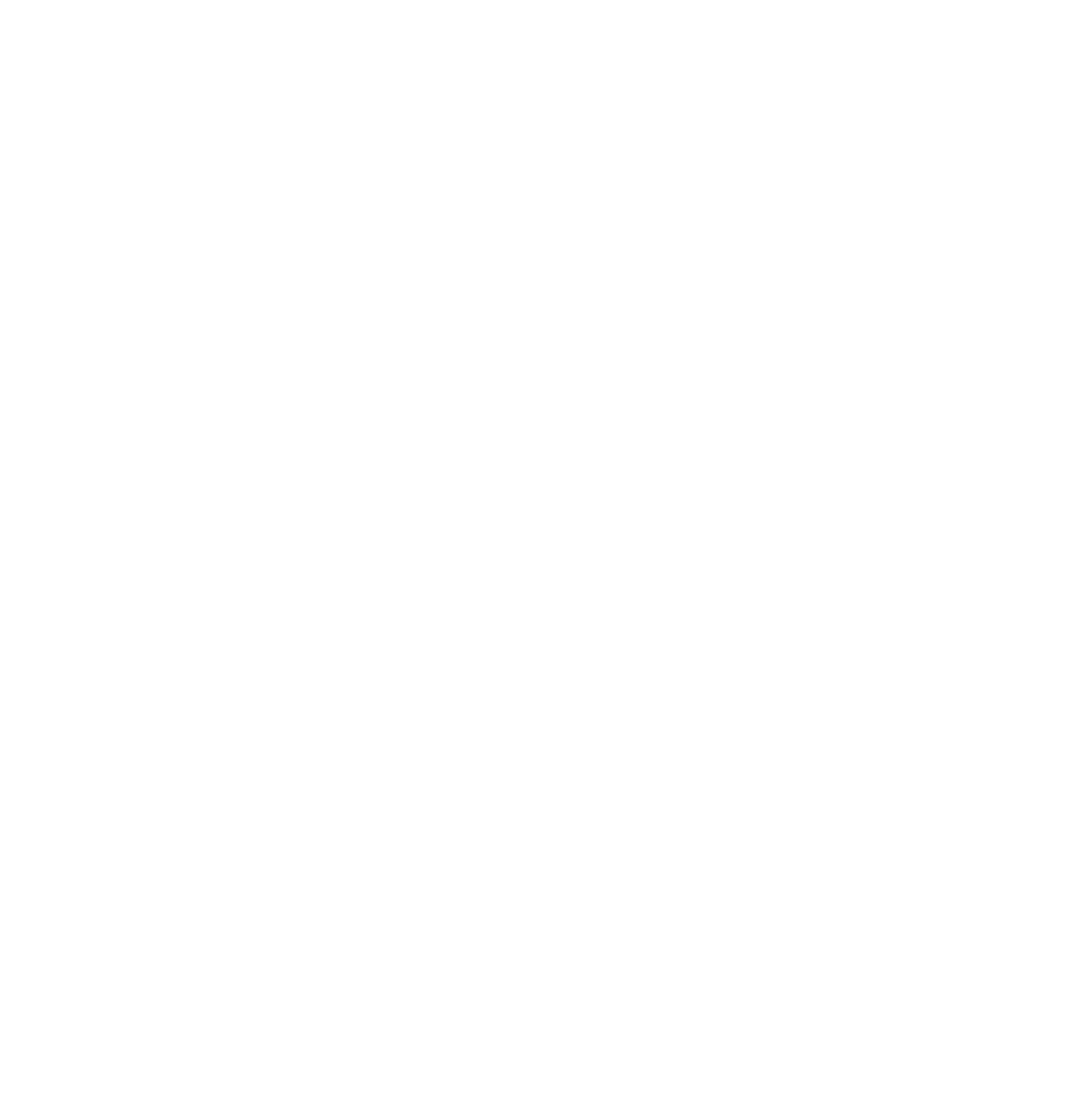
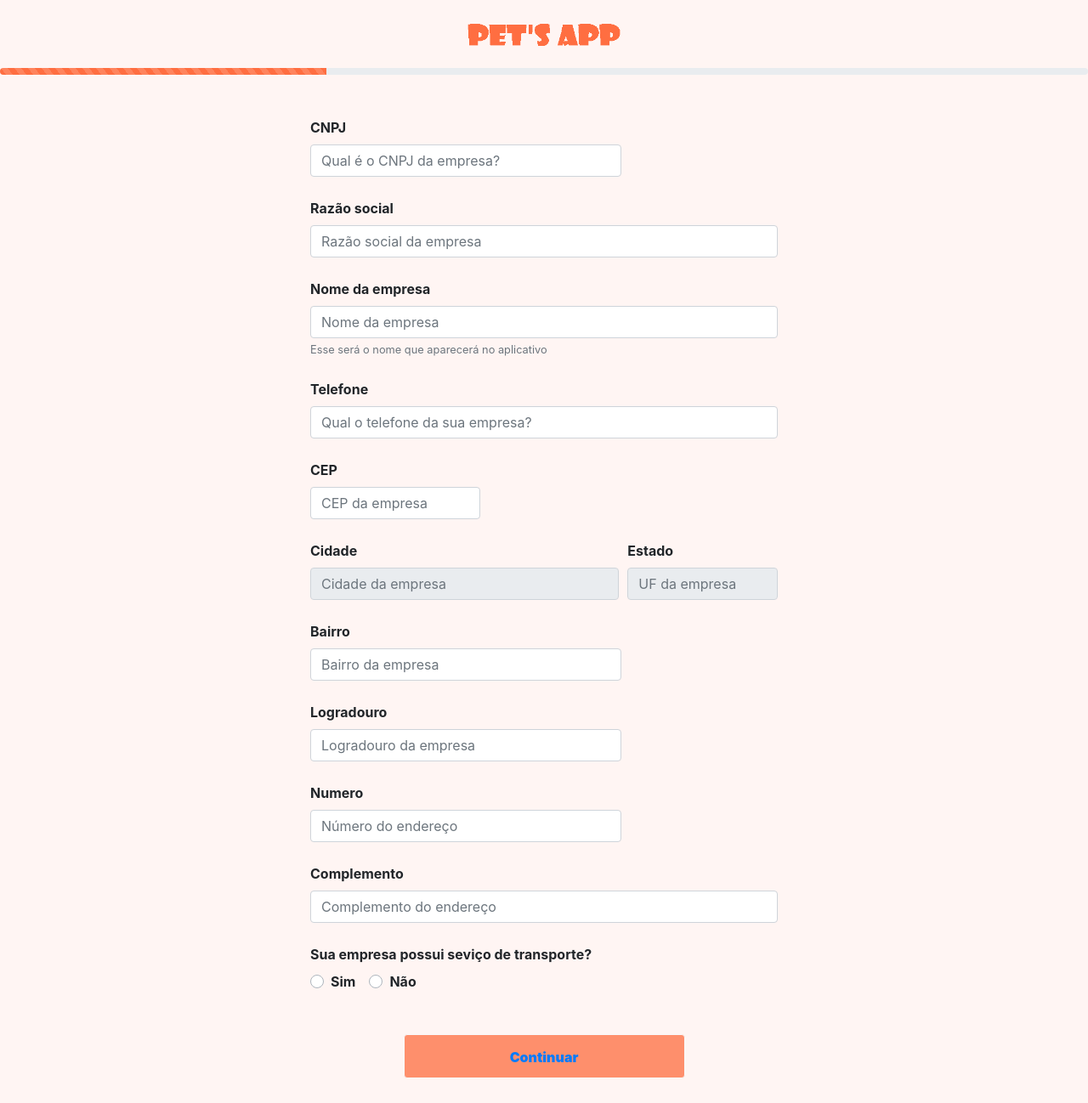
Before and after one commit to peemedeiros/Pets-app-frontend, a React (Create React App) app: page /cadastro in a window 1280 px wide. Shown: the whole page at 85% size. Before the commit the page ends 800 px from the top, so only its background shows below. Built offline with nearby package versions, Linux system fonts and the light colour scheme.

Commit message:
Criando etapas de cadastro

```diff
--- /dev/null
+++ b/src/components/home/cadastro.js
@@ -0,0 +1,32 @@
+import React from 'react';
+
+import CadastroEmpresaForm from './formularioCadastro';
+import ConfirmarCadastro from './confirmacaoCadastro';
+
+import logo2 from '../../assets/logo2.png';
+
+export default function Cadastro(){
+    return(
+        <>
+            <div className='cadastro-main'>
+                <div className='container'>
+                    <div className='nav-bar-container center'>
+                        <img src={logo2} alt="logo" />
+
+                    </div>
+                </div>
+                <div className="progress">
+                    <div className="progress-bar progress-bar-striped progress-bar-animated barra-width" role="progressbar" aria-valuenow="75" aria-valuemin="0" aria-valuemax="100"></div>
+                </div>
+                <div className="container">
+                    <div className="row">
+                        <div className="col">
+                            <CadastroEmpresaForm />
+                        </div>
+                    </div>
+                </div>
+            </div>
+
+        </>
+    )
+}
--- /dev/null
+++ b/src/components/home/confirmacaoCadastro.js
@@ -0,0 +1,11 @@
+import React from 'react';
+
+export default function ConfirmarCadastro(){
+    return(
+        <>
+            <div className="formularioConfirmacao">
+
+            </div>
+        </>
+    )
+}
--- /dev/null
+++ b/src/components/home/formularioCadastro.js
@@ -0,0 +1,86 @@
+import React from 'react';
+import { Link } from 'react-router-dom';
+
+export default function FormularioCadastro(){
+    return(
+        <>
+            <form className='cadastroEmpresa center'>
+            <div class="form-group">
+                <label for="inputCnpj">CNPJ</label>
+                <input type="txt" class="form-control cnpj" id="inputCnpj" placeholder="Qual é o CNPJ da empresa?"/>
+            </div>
+
+            <div class="form-group">
+                <label for="inputRazaoSocial">Razão social</label>
+                <input type="txt" class="form-control" id="inputRazaoSocial" placeholder="Razão social da empresa"/>
+            </div>
+
+            <div class="form-group">
+                <label for="inputNomeEmpresa">Nome da empresa</label>
+                <input type="txt" class="form-control" id="inputNomeEmpresa" placeholder="Nome da empresa"/>
+                <small id="emailHelp" class="form-text text-muted">Esse será o nome que aparecerá no aplicativo</small>
+            </div>
+
+            <div class="form-group">
+                <label for="inputTelefoneEmpresa">Telefone</label>
+                <input type="txt" class="form-control" id="inputTelefoneEmpresa" placeholder="Qual o telefone da sua empresa?"/>
+            </div>
+
+            <div class="form-group">
+                <label for="inputCep">CEP</label>
+                <input type="txt" class="form-control cep" id="inputCep" placeholder="CEP da empresa"/>
+            </div>
+
+            <div className="form-row">
+                <div className="form-group col-md-8">
+                    <label for="inputCidade">Cidade</label>
+                    <input type="text" className="form-control" id="inputCidade" readOnly placeholder="Cidade da empresa"/>
+                </div>
+                    <div className="form-group col-md-4">
+                    <label for="inputEstado">Estado</label>
+                <input type="password" className="form-control" id="inputEstado" readOnly placeholder="UF da empresa"/>
+                </div>
+            </div>
+
+            <div className="form-group">
+                <label for="inputBairro">Bairro</label>
+                <input type="text" className="form-control cnpj" id="inputBairro" placeholder="Bairro da empresa"/>
+            </div>
+
+            <div className="form-group">
+                <label for="inputLogradouro">Logradouro</label>
+                <input type="text" className="form-control cnpj" id="inputLogradouro" placeholder="Logradouro da empresa"/>
+            </div>
+
+            <div className="form-group">
+                <label for="inputNumero">Numero</label>
+                <input type="text" className="form-control cnpj" id="inputNumero" placeholder="Número do endereço"/>
+            </div>
+
+            <div className="form-group">
+                <label for="inputComplemento">Complemento</label>
+                <input type="text" className="form-control" id="inputComplemento" placeholder="Complemento do endereço"/>
+            </div>
+            <div className="form-group margin-mini-bot">
+                <label for="inputComplemento">Sua empresa possui seviço de transporte?</label><br/>
+                <div class="custom-control custom-radio custom-control-inline">
+                    <input type="radio" id="inputSim" name="radioTransporte" class="custom-control-input" />
+                    <label class="custom-control-label" for="inputSim">Sim</label>
+                </div>
+                <div class="custom-control custom-radio custom-control-inline">
+                    <input type="radio" id="inputNao" name="radioTransporte" class="custom-control-input" />
+                    <label class="custom-control-label" for="inputNao">Não</label>
+                </div>
+            </div>
+
+            <div className="form-group flex-center">
+                <button type="button" className="btn btn-light">
+                    <Link className="nav-link" to="/confirmar"> Continuar </Link>
+                </button>
+            </div>
+
+
+            </form>
+        </>
+    )
+}
--- a/src/components/home/precadastro.js
+++ b/src/components/home/precadastro.js
@@ -1,4 +1,5 @@
 import React from 'react';
+import { Link } from 'react-router-dom';
 
 export default function PreCadastro(){
     return(
@@ -21,7 +22,7 @@ export default function PreCadastro(){
                 </div>
                 <div className="form-group flex-center">
                     <button type="button" className="btn btn-light">
-                        INICIAR CADASTRO
+                        <Link className="nav-link" to="/cadastro"> INICIAR CADASTRO </Link>
                     </button>
                 </div>
             </form>
--- a/src/components/home/styles.css
+++ b/src/components/home/styles.css
@@ -80,7 +80,8 @@
   .pre-cadastro .form-group{
     margin-bottom:30px;
   }
-  .pre-cadastro .btn {
+  .pre-cadastro .btn,
+  .cadastroEmpresa .btn {
     width: 331px;
     height: 52px;
     background-color:#FE8F6C;
@@ -230,3 +231,62 @@
     font-size: 13px;
     color: #777777;
   }
+
+  /* TELA DE CADASTRO DE EMRPESA */
+
+  .cadastro-main{
+    width: 100%;
+    height: auto;
+    min-height: 1000px;
+    background-color: #FFF5F3;
+  }
+
+  .cadastro-main .nav-bar-container{
+    display: flex;
+    align-items: center;
+    justify-content: center;
+  }
+
+  .cadastro-main .nav-bar-container img{
+    width: 180px;
+    height: 40px;
+  }
+  .progress{
+    height: 8px;
+    margin-bottom: 50px;
+  }
+  .barra-width{
+    width: 30%;
+    background-color: #FF6E41;
+  }
+  /* FORMULARIO DE CADASTRO */
+  .cadastroEmpresa{
+    width: 550px;
+    height: 1160px;
+  }
+  .form-group label{
+    font-weight: bold;
+  }
+  .cadastroEmpresa .form-group{
+    margin-bottom:25px;
+  }
+  .cnpj{
+    width: 366px;
+  }
+  .cep{
+    width: 200px;
+  }
+  .custom-control-input:checked~.custom-control-label::before{
+    background-color: #FE8F6C;
+    border-color: #FF6E41;
+  }
+  .margin-mini-bot{
+    margin-bottom: 50px !important;
+  }
+
+  /* Confirmar cadastro */
+  .teste{
+    width: 500px;
+    height: 500px;
+    background-color: aquamarine;
+  }
--- a/src/routes.js
+++ b/src/routes.js
@@ -2,6 +2,8 @@ import React from 'react';
 import { BrowserRouter, Switch, Route } from 'react-router-dom';
 
 import Home from './components/home/home';
+import Cadastro from './components/home/cadastro';
+import ConfirmarCadastro from './components/home/confirmacaoCadastro';
 
 
 export default function Routes() {
@@ -10,6 +12,8 @@ export default function Routes() {
             <Switch>
 
                 <Route path='/' exact component={Home}/>
+                <Route path='/cadastro' component={Cadastro}/>
+                <Route path='/confirmar' exact component={ConfirmarCadastro} />
 
             </Switch>
         </BrowserRouter>
```
Also changed, not shown: src/assets/logo2.png (added).
